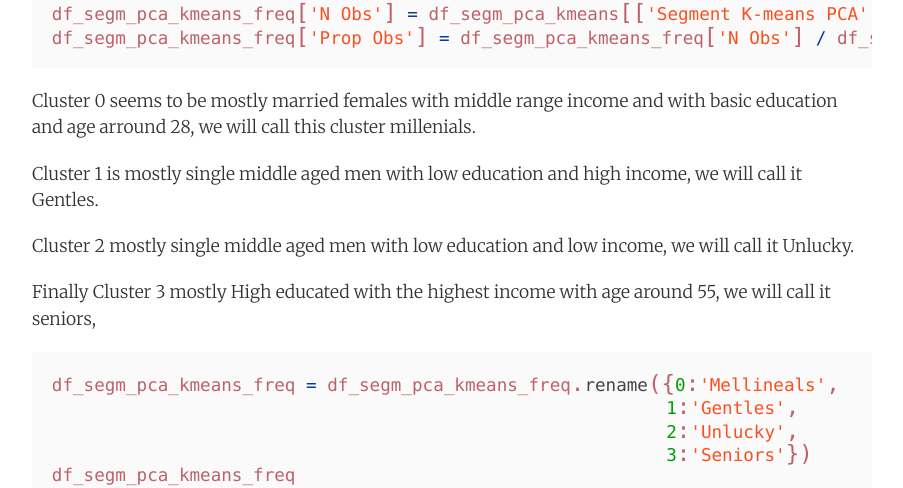
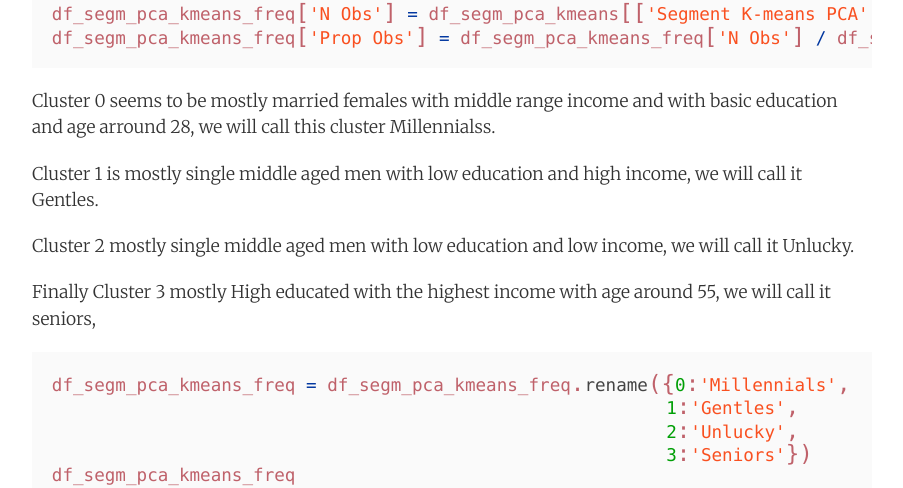
Before and after one commit to fayez-als/fayez-als.github.io, a Jekyll site: the page built from _posts/2019-01-26-lorem-ipsum-dolor-sit-amet.md, in a window 1280 px wide and 900 px high, scrolled down 10126 px. Shown: the part 170-658 px from the top of the window, without its empty margins (188-1091 px from the left). Built offline with Jekyll 4.4.1, drawn with Linux system fonts in a browser that asks for light colours; nearby versions of some CDN libraries.

Commit message:
Update 2019-01-26-lorem-ipsum-dolor-sit-amet.md

````diff
--- a/_posts/2019-01-26-lorem-ipsum-dolor-sit-amet.md
+++ b/_posts/2019-01-26-lorem-ipsum-dolor-sit-amet.md
@@ -278,7 +278,7 @@
 df_segm_pca_kmeans_freq['Prop Obs'] = df_segm_pca_kmeans_freq['N Obs'] / df_segm_pca_kmeans_freq['N Obs'].sum()
 ```
 
-Cluster 0 seems to be mostly married females with middle range income and with basic education and age arround 28, we will call this cluster millenials.
+Cluster 0 seems to be mostly married females with middle range income and with basic education and age arround 28, we will call this cluster Millennialss.
 
 Cluster 1 is mostly single middle aged men with low education and high income, we will call it Gentles.
 
@@ -287,7 +287,7 @@ Cluster 2 mostly single middle aged men with low education and low income, we wi
 Finally Cluster 3 mostly High educated with the highest income with age around 55, we will call it seniors,
 
 ``` python
-df_segm_pca_kmeans_freq = df_segm_pca_kmeans_freq.rename({0:'Mellineals',
+df_segm_pca_kmeans_freq = df_segm_pca_kmeans_freq.rename({0:'Millennials',
                                                           1:'Gentles',
                                                           2:'Unlucky',
                                                           3:'Seniors'})
@@ -304,7 +304,7 @@ df_segm_pca_kmeans_freq
     ## [4 rows x 12 columns]
 
 ``` python
-df_segm_pca_kmeans['Legend'] = df_segm_pca_kmeans['Segment K-means PCA'].map({0:'Nellineals',
+df_segm_pca_kmeans['Legend'] = df_segm_pca_kmeans['Segment K-means PCA'].map({0:'Millennials',
                                                           1:'Gentles',
                                                           2:'Unlucky',
                                                           3:'Seniors'})
````
